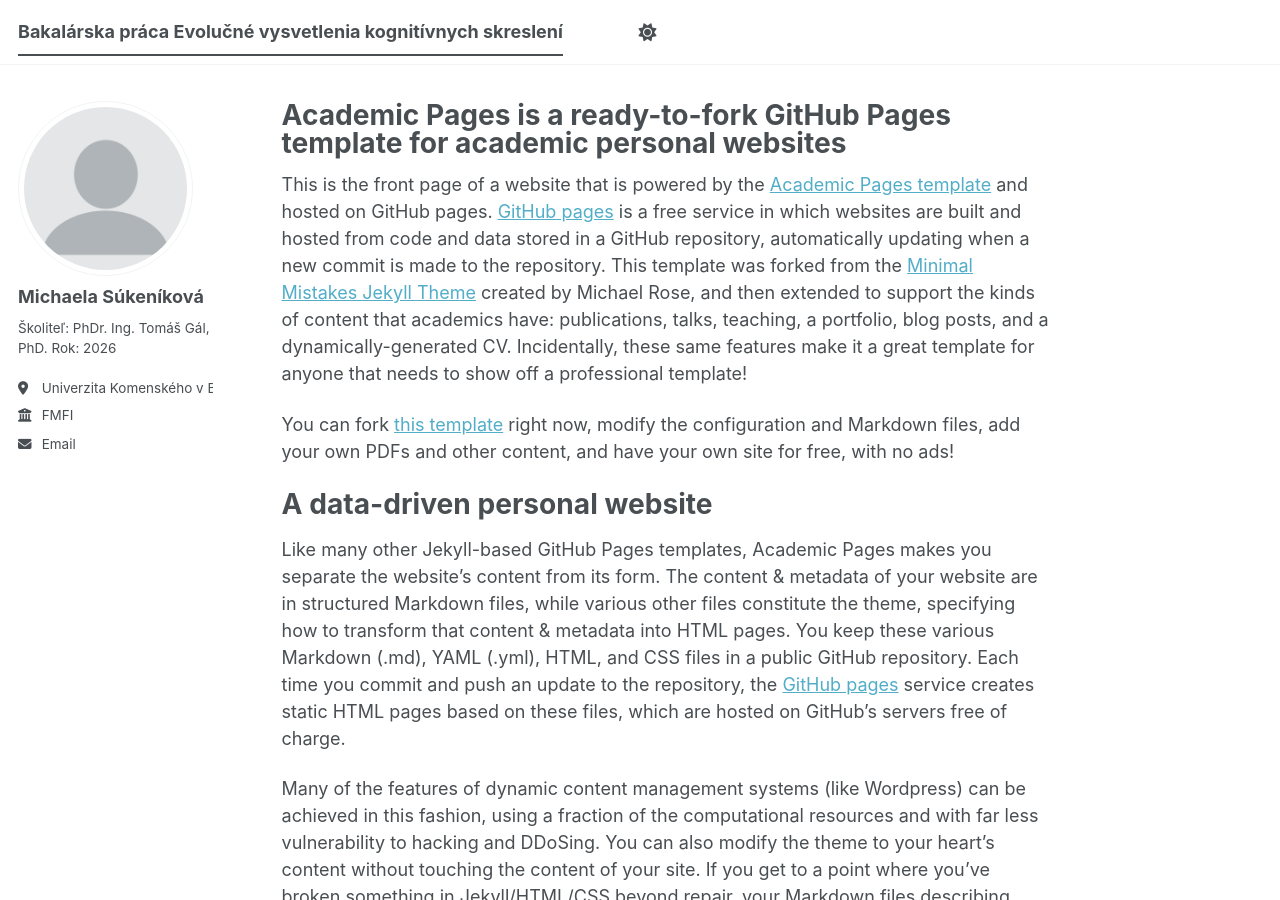
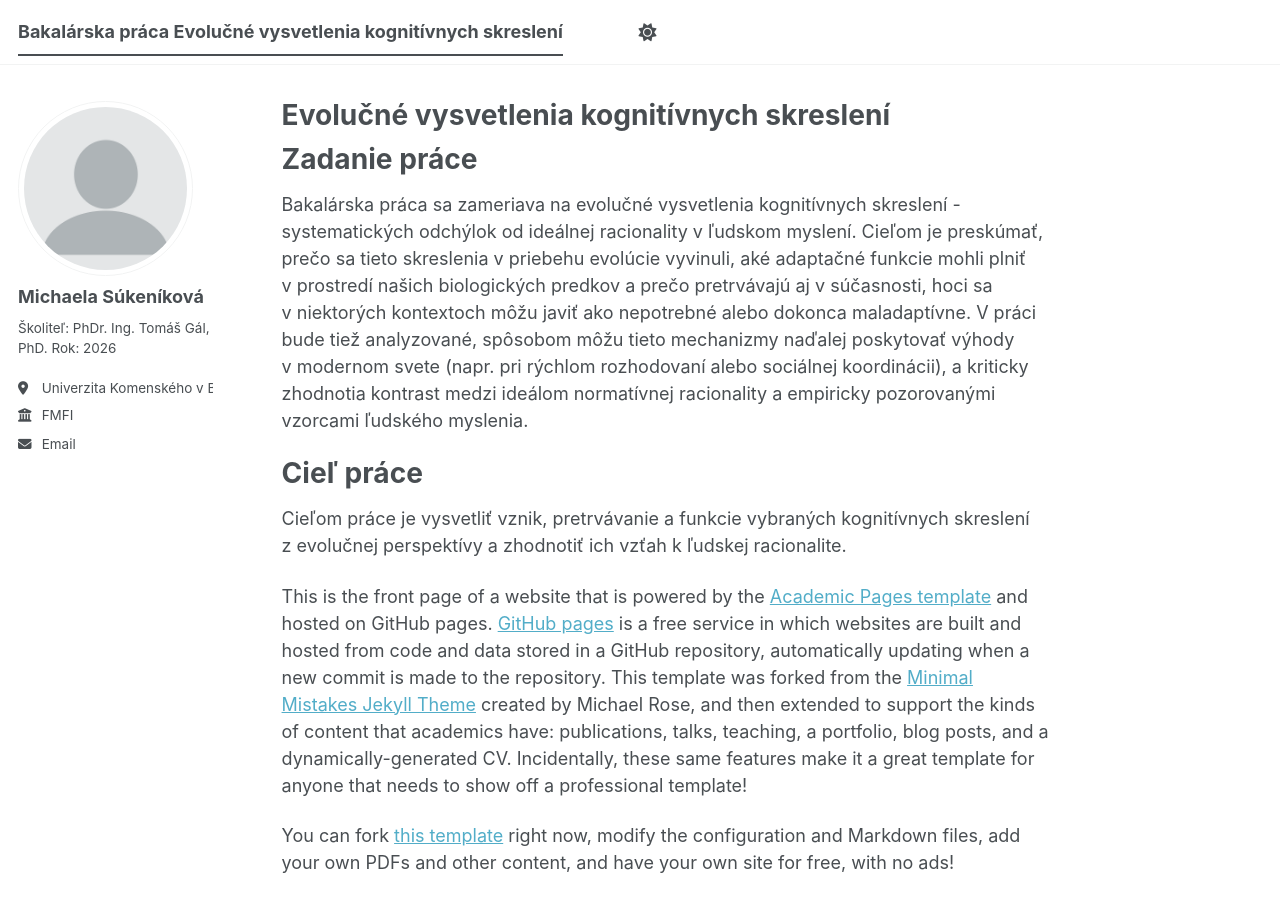
Before and after one commit to sumiuniba/sumiuniba.github.io, a Jekyll site: the page built from _pages/about.md, in a window 1280 px wide and 900 px high. Built offline with Jekyll 4.4.1, drawn with Linux system fonts in a browser that asks for light colours; a script bundle is joined from its source files by our own code; library files that are not in the unit come from our copies.

Commit message:
Revise about page with new title and content
Updated the title and added sections for the assignment and goals of the thesis.

```diff
--- a/_pages/about.md
+++ b/_pages/about.md
@@ -1,11 +1,28 @@
 ---
 permalink: /
-title: "Academic Pages is a ready-to-fork GitHub Pages template for academic personal websites"
+title: "Evolučné vysvetlenia kognitívnych skreslení"
 author_profile: true
 redirect_from:
   - /about/
   - /about.html
 ---
+
+**Zadanie práce**
+======
+Bakalárska práca sa zameriava na evolučné vysvetlenia kognitívnych skreslení - systematických odchýlok od ideálnej racionality v ľudskom myslení. Cieľom je preskúmať, prečo sa tieto skreslenia v priebehu evolúcie vyvinuli, aké adaptačné funkcie mohli plniť v prostredí našich biologických predkov a prečo pretrvávajú aj v súčasnosti, hoci sa v niektorých kontextoch môžu javiť ako nepotrebné alebo dokonca maladaptívne. V práci bude tiež analyzované, spôsobom môžu tieto mechanizmy naďalej poskytovať výhody v modernom svete (napr. pri rýchlom rozhodovaní alebo sociálnej koordinácii), a kriticky zhodnotia kontrast medzi ideálom normatívnej racionality a empiricky pozorovanými vzorcami ľudského myslenia.
+
+**Cieľ práce**
+======
+Cieľom práce je vysvetliť vznik, pretrvávanie a funkcie vybraných kognitívnych skreslení z evolučnej perspektívy a zhodnotiť ich vzťah k ľudskej racionalite.
+
+
+
+
+
+
+
+
+
 
 This is the front page of a website that is powered by the [Academic Pages template](https://github.com/academicpages/academicpages.github.io) and hosted on GitHub pages. [GitHub pages](https://pages.github.com) is a free service in which websites are built and hosted from code and data stored in a GitHub repository, automatically updating when a new commit is made to the repository. This template was forked from the [Minimal Mistakes Jekyll Theme](https://mmistakes.github.io/minimal-mistakes/) created by Michael Rose, and then extended to support the kinds of content that academics have: publications, talks, teaching, a portfolio, blog posts, and a dynamically-generated CV. Incidentally, these same features make it a great template for anyone that needs to show off a professional template!
 
```
